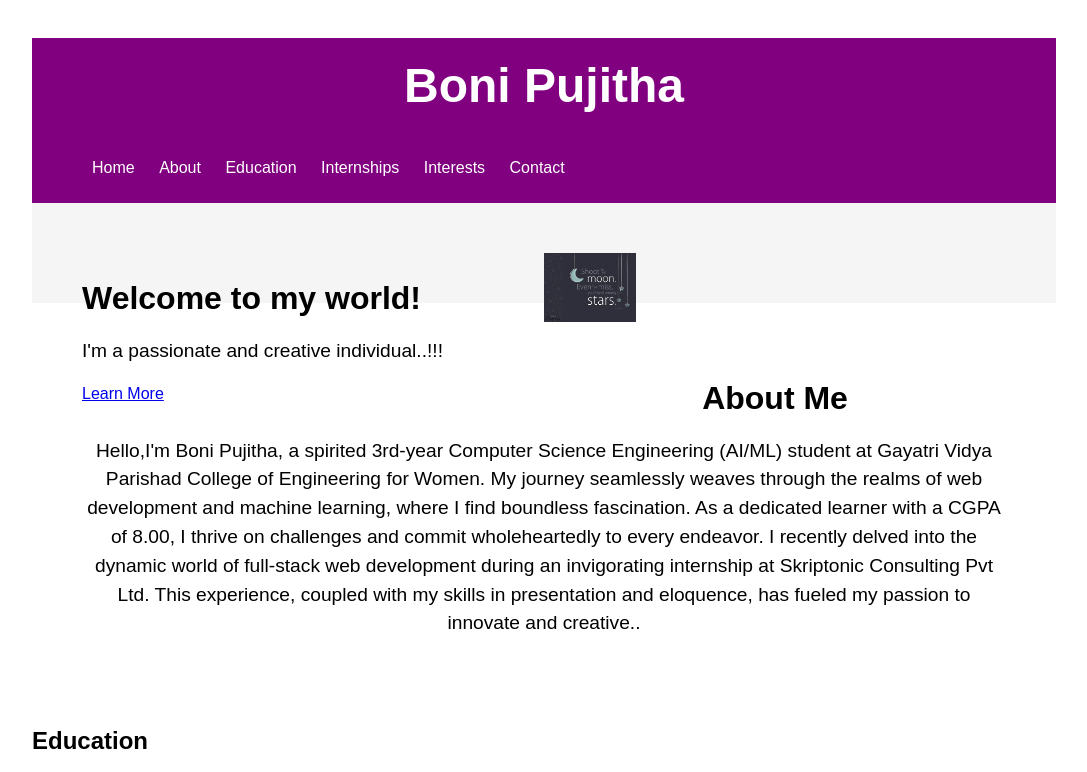
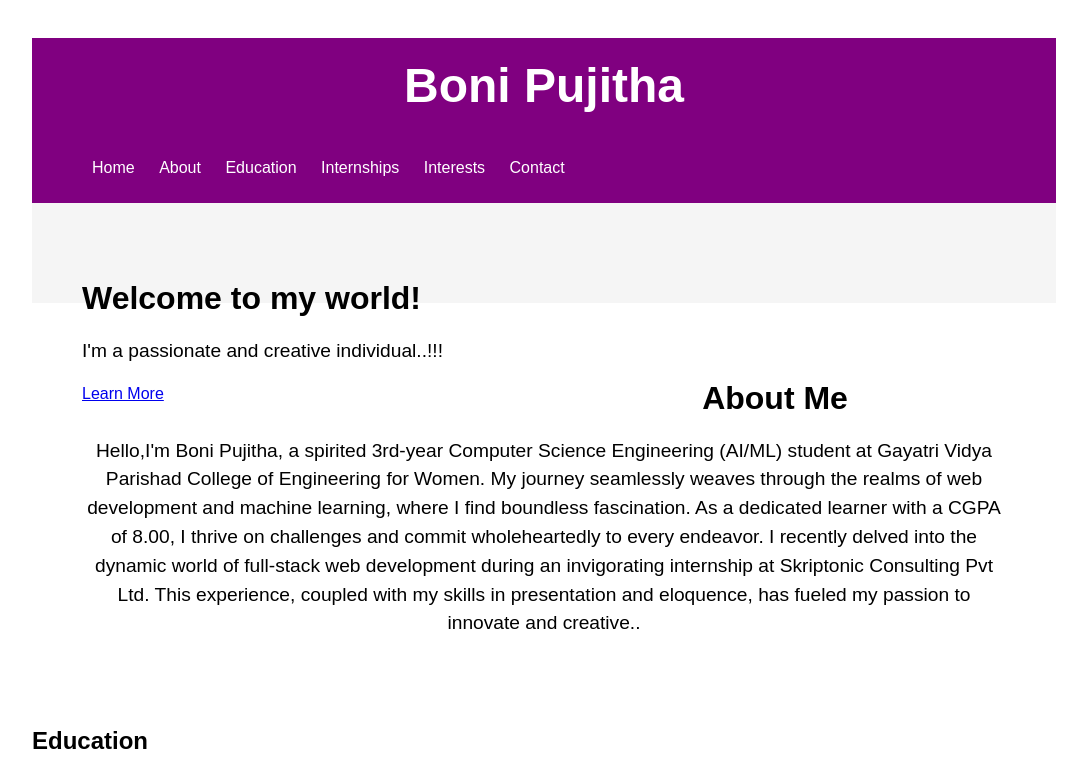
Before and after one commit to bonipujitha/Personal_Website, a plain HTML site: page index.html in a window 1280 px wide. Shown: the top 772 px of the page, without its empty margins (96-1183 px from the left). Drawn offline with Linux system fonts and the light colour scheme.

Commit message:
Update index.html

```diff
--- a/index.html
+++ b/index.html
@@ -36,9 +36,7 @@
           <p>I'm a passionate and creative individual..!!!</p>
           <a href="#about" class="btn">Learn More</a>
         </div>
-        <div class="hero-image">
-          <img src="wallpaper.jpg.webp" alt="Boni Pujitha">
-        </div>
+
       </div>
     </section>
 
```
